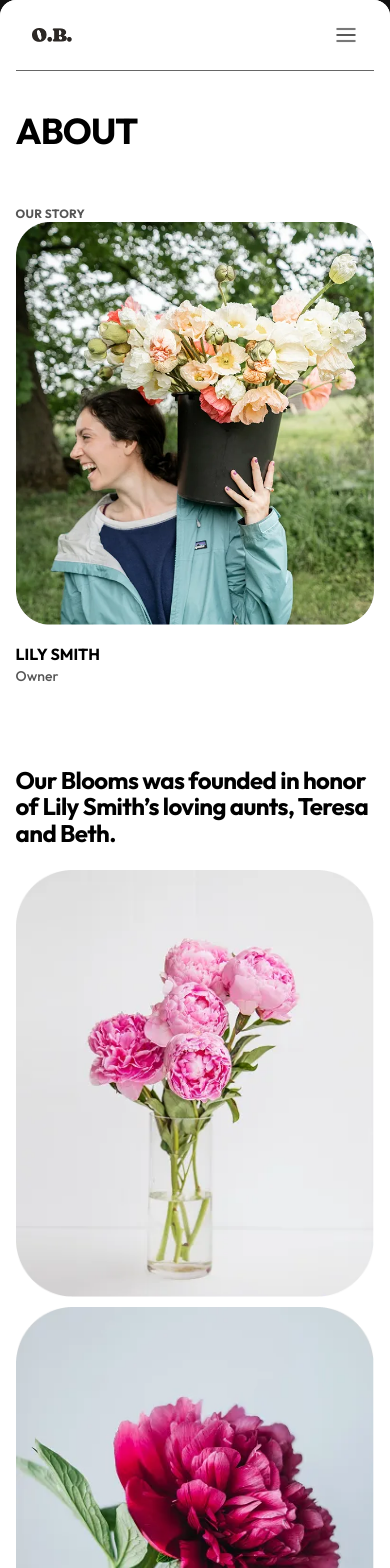
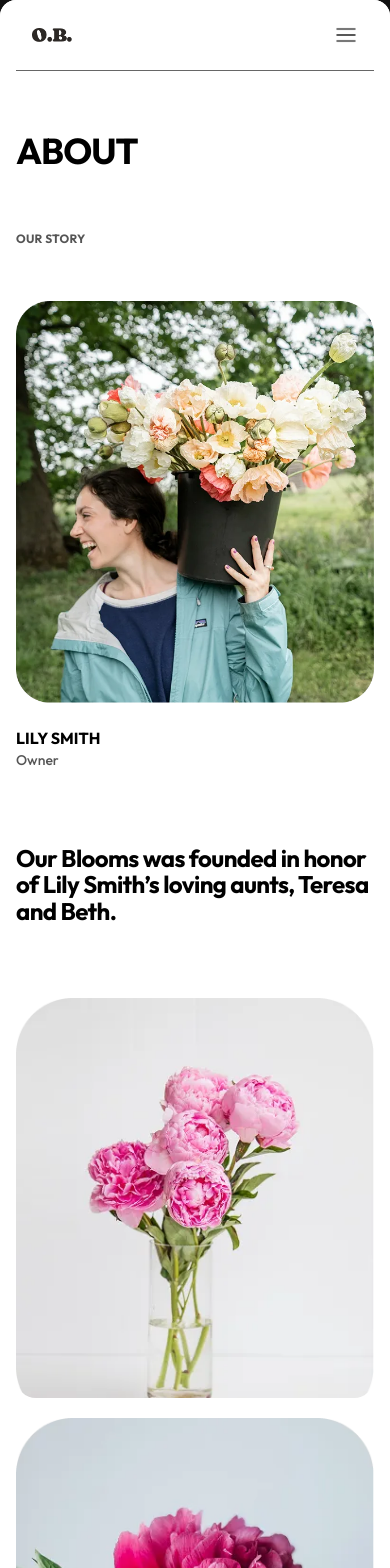
Before and after one commit to NguyenDucAnh20235585/FlowerShop, a React (Vite) app: page /about in a window 390 px wide. Shown: the top 1568 px of the page. Built offline with nearby package versions, Linux system fonts and the light colour scheme; a web font is replaced by a local one.

Commit message:
fix: polish about mobile layout

```diff
--- a/src/index.css
+++ b/src/index.css
@@ -39,14 +39,14 @@ body {
   }
 
   .about-spacing {
-    --about-founded-images: 24px;
-    --about-founded-story: 55px;
-    --about-story-paragraph: 26px;
-    --about-story-image: 35px;
-    --about-image-ending: 35px;
+    --about-founded-images: 74px;
+    --about-founded-story: 74px;
+    --about-story-paragraph: 28px;
+    --about-story-image: 74px;
+    --about-image-ending: 74px;
     --about-ending-paragraph: 26px;
-    --about-ending-button: 35px;
-    --about-ending-footer: 160px;
+    --about-ending-button: 74px;
+    --about-ending-footer: 180px;
   }
 
   @media (min-width: 800px) {
--- a/src/pages/About/AboutPage.tsx
+++ b/src/pages/About/AboutPage.tsx
@@ -6,12 +6,13 @@ export function AboutPage() {
         <>
             <section
                 className="
-        mx-[4%]
-        pt-10
-        pb-[55px]
+        mx-4
+        pt-15
+        pb-15
         tablet:mx-5
         tablet:pt-12
         tablet:pb-21
+        desktop:mx-10
     "
             >
                 <h1 className="heading-1">
--- a/src/pages/About/StoryIntro.tsx
+++ b/src/pages/About/StoryIntro.tsx
@@ -8,13 +8,12 @@ export function StoryIntro() {
     return (
         <section
             className="
-                mx-[4%]
-                pb-20
+                mx-4
+                pb-[74px]
                 tablet:mx-5
                 tablet:grid
                 tablet:grid-cols-[152.32px_315.92px_minmax(0,1fr)]
                 tablet:gap-x-0
-                tablet:pb-[74px]
                 tablet:items-start
                 desktop:mx-10
                 desktop:grid-cols-[152.32px_446.01px_minmax(0,1fr)]
@@ -26,9 +25,11 @@ export function StoryIntro() {
 
             <div
                 className="
+                    mt-[54px]
                     w-full
                     overflow-hidden
                     rounded-[20px]
+                    tablet:mt-0
                     tablet:rounded-[28px]
                     desktop:h-[500px]
                     desktop:w-[446.01px]
@@ -57,7 +58,7 @@ export function StoryIntro() {
 
             <div
                 className="
-                    mt-[18px]
+                    mt-6
                     tablet:mt-0
                     tablet:pt-[5px]
                     tablet:ml-5
--- a/src/pages/About/StorySection.tsx
+++ b/src/pages/About/StorySection.tsx
@@ -22,7 +22,7 @@ export function StorySection() {
         <div className="about-spacing">
             <section
                 className="
-                    mx-[4%]
+                    mx-4
                     pb-[var(--about-founded-story)]
                     tablet:mx-5
                     tablet:grid
@@ -44,19 +44,25 @@ export function StorySection() {
                             mt-[var(--about-founded-images)]
                             grid
                             grid-cols-1
-                            gap-[10px]
+                            gap-5
                             tablet:grid-cols-3
                             tablet:gap-5
                         "
                     >
                         <div
                             className="
+    h-[400px]
     overflow-hidden
     rounded-[20px]
+    [&>img]:h-full
+    [&>img]:object-cover
+
+    tablet:h-auto
     tablet:rounded-[28px]
+    tablet:[&>img]:h-auto
+
     desktop:h-[400px]
     desktop:[&>img]:h-full
-        desktop:[&>img]:object-cover
 "
                         >
                             <ImageView
@@ -82,12 +88,18 @@ export function StorySection() {
 
                         <div
                             className="
+    h-[400px]
     overflow-hidden
     rounded-[20px]
+    [&>img]:h-full
+    [&>img]:object-cover
+
+    tablet:h-auto
     tablet:rounded-[28px]
+    tablet:[&>img]:h-auto
+
     desktop:h-[400px]
     desktop:[&>img]:h-full
-        desktop:[&>img]:object-cover
 "
                         >
                             <ImageView
@@ -113,12 +125,18 @@ export function StorySection() {
 
                         <div
                             className="
+    h-[400px]
     overflow-hidden
     rounded-[20px]
+    [&>img]:h-full
+    [&>img]:object-cover
+
+    tablet:h-auto
     tablet:rounded-[28px]
+    tablet:[&>img]:h-auto
+
     desktop:h-[400px]
     desktop:[&>img]:h-full
-        desktop:[&>img]:object-cover
 "
                         >
                             <ImageView
@@ -147,7 +165,7 @@ export function StorySection() {
 
             <section
                 className="
-                    mx-[4%]
+                    mx-4
                     tablet:mx-5
                     tablet:grid
                     tablet:grid-cols-[152.32px_607.68px]
```
Also changed, not shown: src/spacingdatas/ABOUT — MOBILE.txt (added), src/spacingdatas/ABOUT — TABLET.txt. Lines whose indentation alone changed are shown as unchanged.
